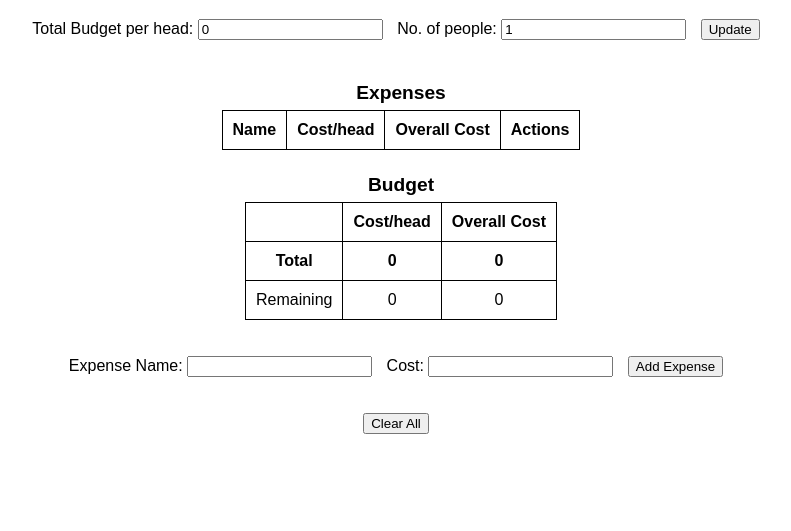
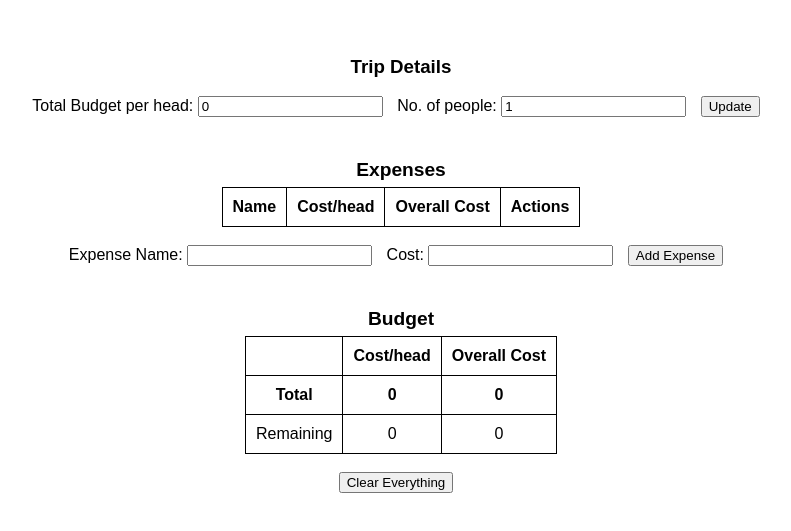
Before and after one commit to sibycr18/Trip-Planner, a plain HTML site: page index.html in a window 1280 px wide. Shown: the part 61-592 px from the top of the page, without its empty margins (239-1030 px from the left). Drawn offline with Linux system fonts and the light colour scheme.

Commit message:
added meta viewport and changed order of a section

```diff
--- a/index.html
+++ b/index.html
@@ -3,13 +3,16 @@
 <link rel="stylesheet" href="style.css">
 
 <head>
+    <meta name="viewport" content="width=device-width, initial-scale=1.0">
     <title>Trip Planner</title>
 </head>
 
 <body>
     <center>
         <h1>Trip Planner</h1>
+        <br>
 
+        <h3>Trip Details</h3>
         <label for="totalBudget">Total Budget per head: </label>
         <input type="number" id="totalBudget">
 
@@ -36,6 +39,13 @@
             </tbody>
         </table><br>
 
+        <label for="expenseName">Expense Name: </label>
+        <input type="text" id="expenseName">
+        <label for="expenseCost">Cost: </label>
+        <input type="number" id="expenseCost">
+        <button id="addExpenseButton">Add Expense</button>
+        <br><br><br>
+
         <table id="totalTable">
             <caption >Budget</caption>
             <thead>
@@ -51,16 +61,7 @@
             </tbody>
         </table><br>
 
-        <section id="addExpenseSection"></section><br>
-
-        <label for="expenseName">Expense Name: </label>
-        <input type="text" id="expenseName">
-        <label for="expenseCost">Cost: </label>
-        <input type="number" id="expenseCost">
-        <button id="addExpenseButton">Add Expense</button>
-
-        <br><br><br>
-        <button id="clearAllButton">Clear All</button>
+        <button id="clearAllButton">Clear Everything</button>
     </center>
 
     <script src="script.js"></script>
```
